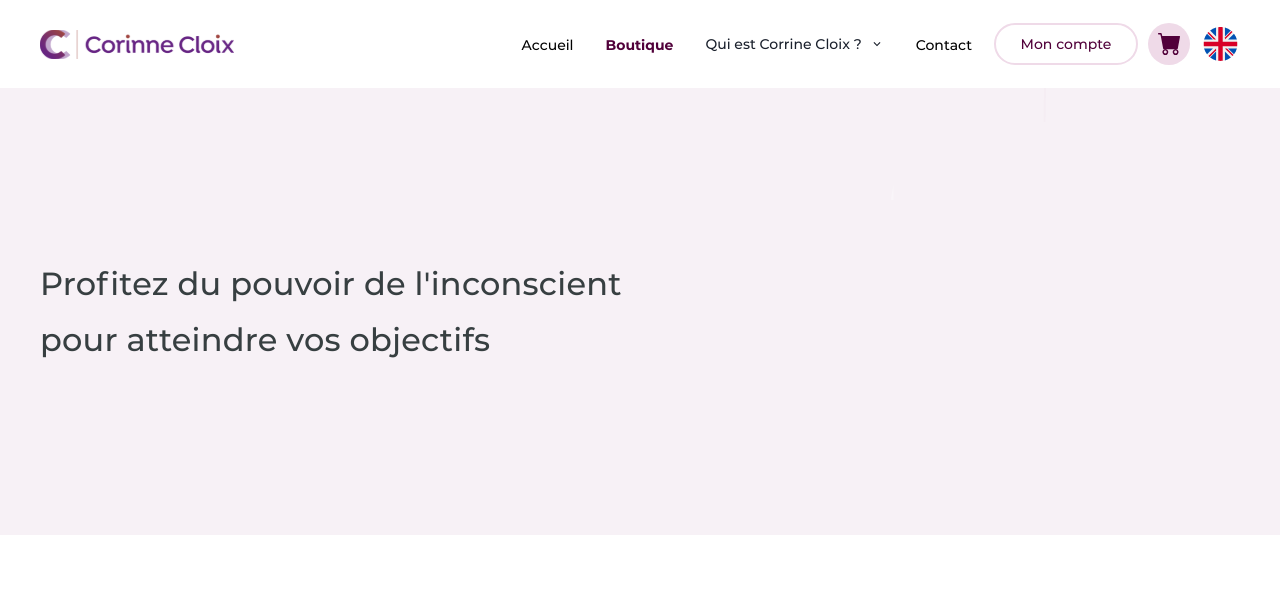
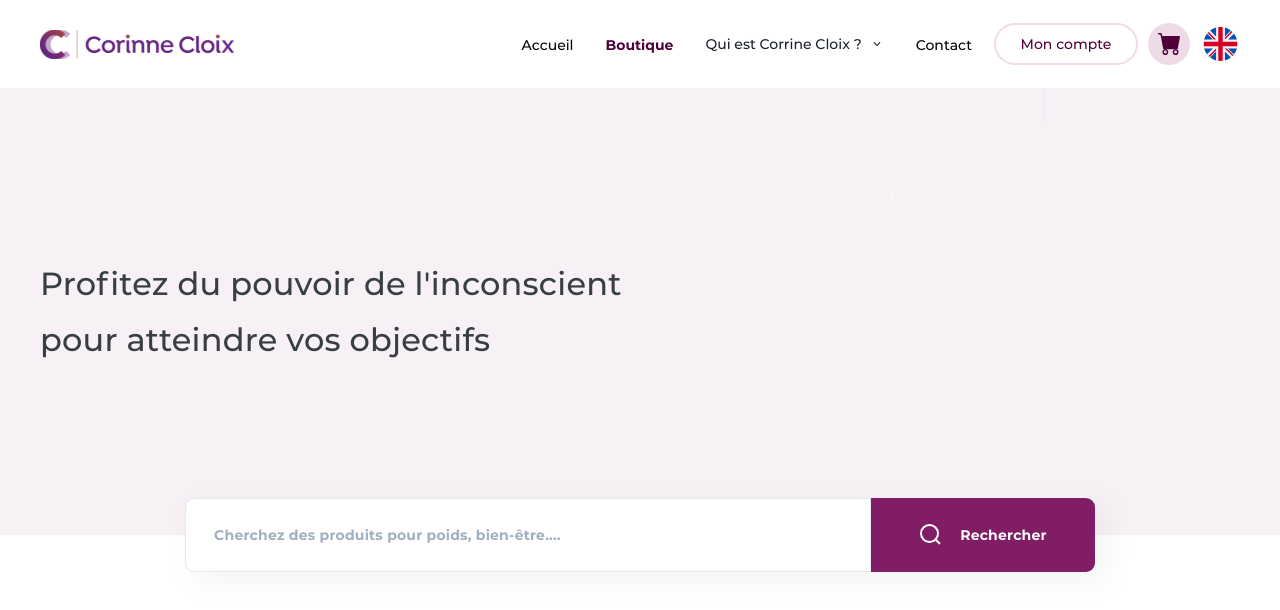
Before and after one commit to yasnbouz/hypnose-frontend, a Next.js app: page /boutique in a window 1280 px wide. Shown: the top 610 px of the page. Built offline with nearby package versions, Linux system fonts and the light colour scheme.

Commit message:
Feat: Add search bar for page boutique (#1459695475)

```diff
--- a/src/components/BoutiquePage/Hero/index.tsx
+++ b/src/components/BoutiquePage/Hero/index.tsx
@@ -1,5 +1,5 @@
 import { Box, Flex, Text, HStack } from '@chakra-ui/react';
-import Anime from '@/assets/BoutiquePage/Frame.svg';
+import Anime from '@/assets/BoutiquePage/Hero/Frame.svg';
 import FrameLeft from '@/assets/HomePage/hero/FrameLeft.svg';
 import FrameRight from '@/assets/HomePage/hero/FrameRight.svg';
 import FrameTop from '@/assets/HomePage/hero/FrameTop.svg';
--- /dev/null
+++ b/src/components/BoutiquePage/Search/index.tsx
@@ -0,0 +1,62 @@
+import { Box, Button, HStack, Input } from '@chakra-ui/react';
+import SearchIcon from '@/assets/BoutiquePage/Search/search.svg';
+import { FormEvent, useState } from 'react';
+
+function Search(): JSX.Element {
+    const [search, setSearch] = useState('');
+    const handleInputSearch = (e: FormEvent<HTMLInputElement>): void => {
+        setSearch(e.currentTarget.value);
+    };
+    const handleSubmit = (e: FormEvent<HTMLFontElement | HTMLDivElement>): void => {
+        e.preventDefault();
+        console.log(search);
+    };
+    return (
+        <Box max="1200px" px="20px" mx="auto" w="100%" mt="-37px" pos="relative" zIndex="1">
+            <HStack as="form" spacing="0px" maxW="910px" mx="auto" h="74px" alignItems="stretch" boxShadow="10px 9px 34px rgba(0, 0, 0, 0.05)" onSubmit={handleSubmit}>
+                <Input
+                    placeholder="Cherchez des produits pour poids, bien-être...."
+                    fontFamily="montserrat"
+                    fontWeight="700"
+                    fontSize="14px"
+                    lineHeight="56px"
+                    letterSpacing="0.2px"
+                    color="#B6B6B6"
+                    bg="white"
+                    h="100%"
+                    px="28px"
+                    borderTopLeftRadius="9px"
+                    borderBottomLeftRadius="9px"
+                    borderTopRightRadius="0px"
+                    borderBottomRightRadius="0px"
+                    onChange={handleInputSearch}
+                />
+                <Button
+                    fontFamily="montserrat"
+                    fontWeight="700"
+                    fontSize="14px"
+                    lineHeight="56px"
+                    letterSpacing="0.2px"
+                    leftIcon={<SearchIcon />}
+                    iconSpacing="17px"
+                    color="white"
+                    flex="1 0 224px"
+                    h="100%"
+                    borderRadius="9px"
+                    bg="#811D65"
+                    _hover={{ bg: '#811D65' }}
+                    _active={{ bg: '#811D65' }}
+                    borderTopLeftRadius="0px"
+                    borderBottomLeftRadius="0px"
+                    borderTopRightRadius="9px"
+                    borderBottomRightRadius="9px"
+                    type="submit"
+                >
+                    Rechercher
+                </Button>
+            </HStack>
+        </Box>
+    );
+}
+
+export default Search;
--- a/src/pages/boutique/index.tsx
+++ b/src/pages/boutique/index.tsx
@@ -1,11 +1,14 @@
 import Header from '@/components/Common/Header';
 import Hero from '@/components/BoutiquePage/Hero';
+import Search from '@/components/BoutiquePage/Search';
+
 function Boutique(): JSX.Element {
     return (
         <div>
             <Header />
             <main>
                 <Hero />
+                <Search />
             </main>
         </div>
     );
```
Also changed, not shown: src/assets/BoutiquePage/Hero/Frame.svg (renamed from src/assets/BoutiquePage/Frame.svg), src/assets/BoutiquePage/Search/search.svg (added).
